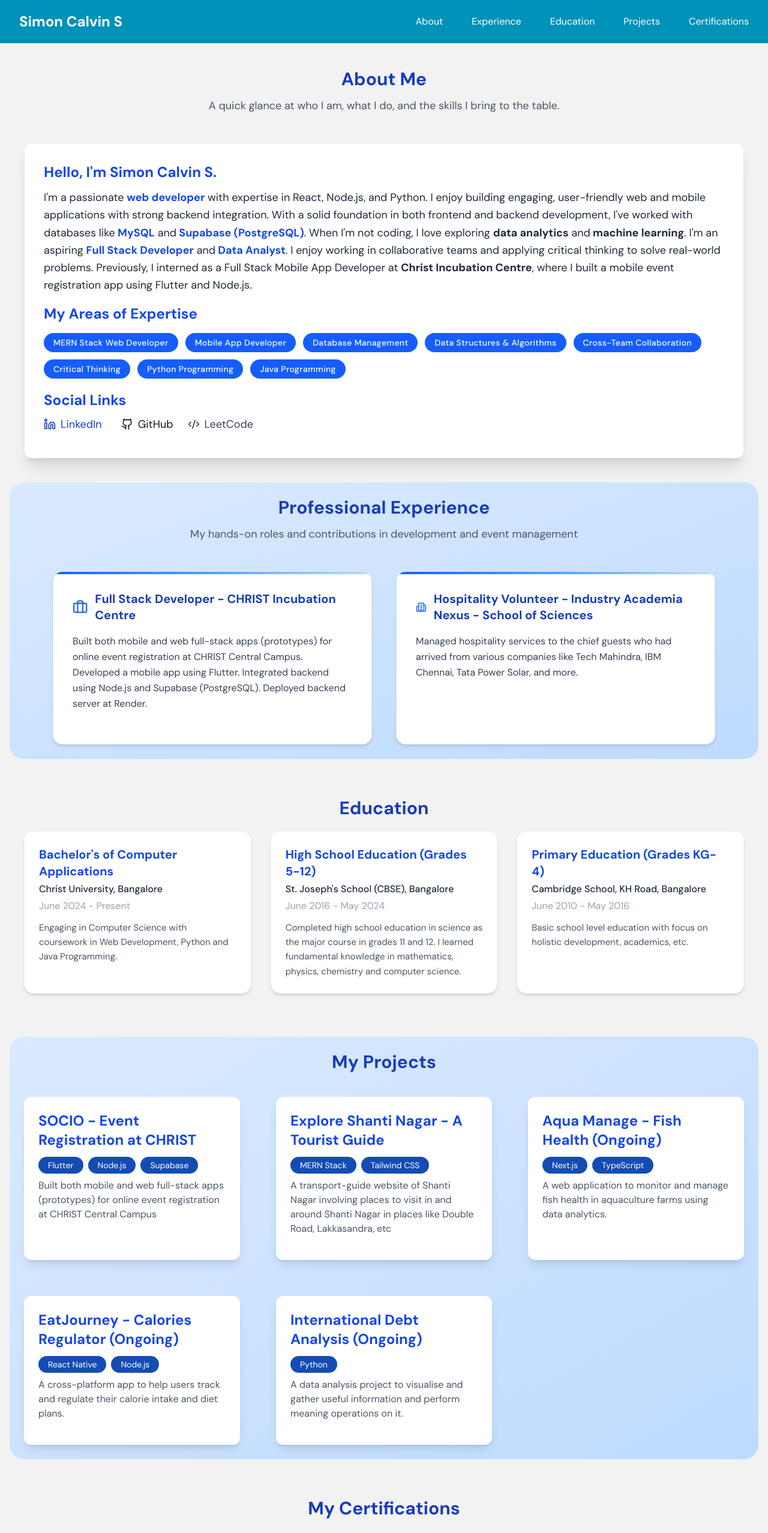
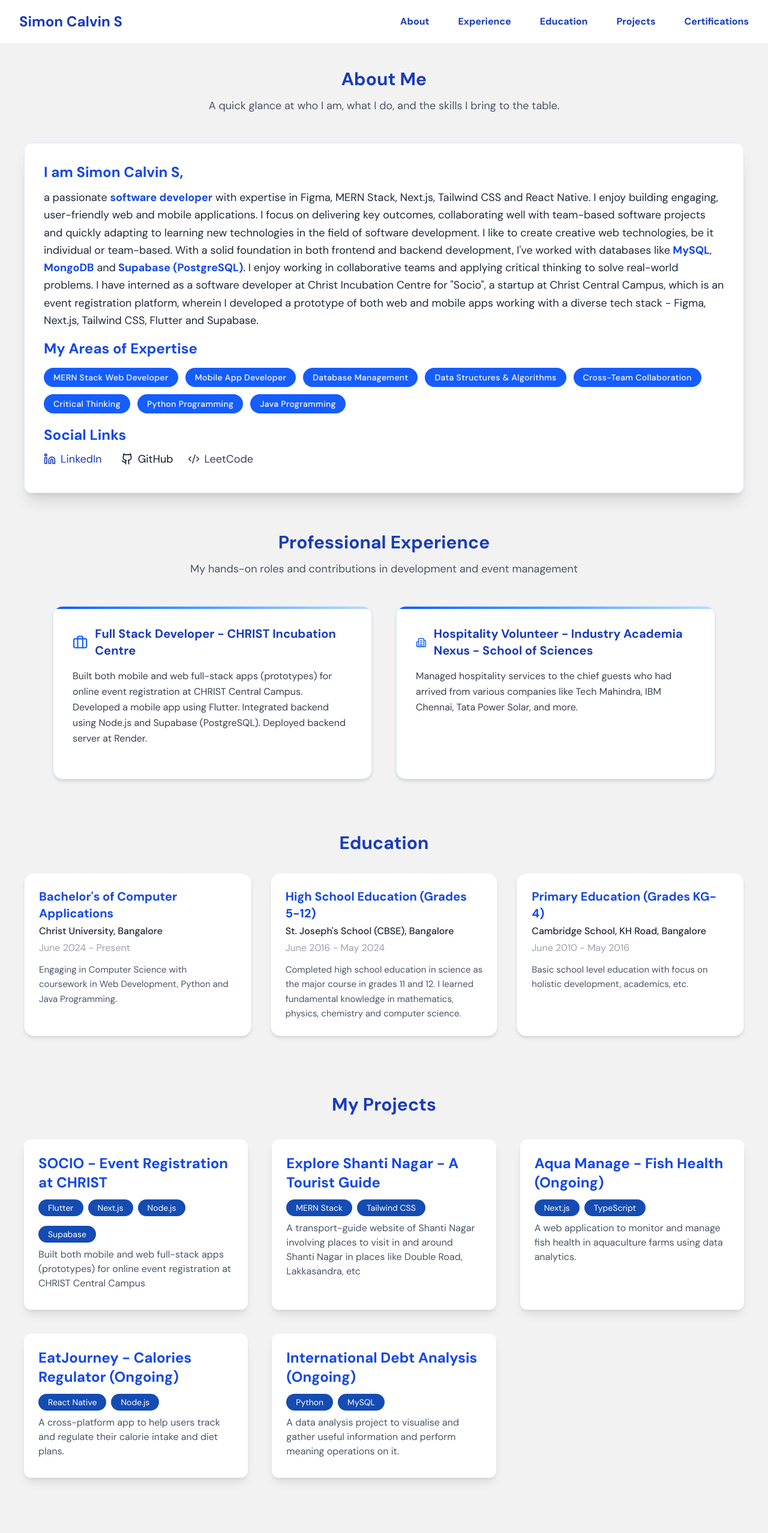
Before and after one commit to SimonCalvinS1/my-portfolio, a React (Vite) app: page / in a window 1280 px wide. Shown: the top 2555 px of the page at 60% size. Built offline with nearby package versions, Linux system fonts and the light colour scheme.

Commit message:
Update UI and minor text changes in about me

```diff
--- a/src/components/AboutMe.jsx
+++ b/src/components/AboutMe.jsx
@@ -18,21 +18,19 @@ function AboutMe() {
         {/* Main Content */}
         <div className="bg-white shadow-xl rounded-xl p-8 border border-blue-100">
           <h2 className="text-2xl font-semibold text-blue-700 mb-3">
-            Hello, I'm Simon Calvin S.
+            I am Simon Calvin S,
           </h2>
           <p className="text-gray-800 text-lg mb-4 leading-relaxed">
-            I'm a passionate <span className="font-semibold text-blue-700">web developer</span> with expertise in React, Node.js, and Python.
-            I enjoy building engaging, user-friendly web and mobile applications with strong backend integration.
+            a passionate <span className="font-semibold text-blue-700">software developer</span> with expertise in Figma, MERN Stack, Next.js, Tailwind CSS and React Native.
+            I enjoy building engaging, user-friendly web and mobile applications. I focus on delivering key outcomes, collaborating well with team-based software projects and
+            quickly adapting to learning new technologies in the field of software development. I like to create creative web technologies, be it individual or team-based.
             With a solid foundation in both frontend and backend development, I've worked with databases like
-            <span className="font-semibold text-blue-700"> MySQL</span> and
+            <span className="font-semibold text-blue-700"> MySQL</span>,
+            <span className="font-semibold text-blue-700"> MongoDB</span> and
             <span className="font-semibold text-blue-700"> Supabase (PostgreSQL)</span>.
-            When I'm not coding, I love exploring <span className="font-semibold">data analytics</span> and
-            <span className="font-semibold"> machine learning</span>.
-            I'm an aspiring <span className="font-semibold text-blue-700">Full Stack Developer</span> and
-            <span className="font-semibold text-blue-700"> Data Analyst</span>.
             I enjoy working in collaborative teams and applying critical thinking to solve real-world problems.
-            Previously, I interned as a Full Stack Mobile App Developer at <span className="font-semibold">Christ Incubation Centre</span>,
-            where I built a mobile event registration app using Flutter and Node.js.
+            I have interned as a software developer at Christ Incubation Centre for "Socio", a startup at Christ Central Campus, which is an event registration platform,
+            wherein I developed a prototype of both web and mobile apps working with a diverse tech stack - Figma, Next.js, Tailwind CSS, Flutter and Supabase.
           </p>
 
           {/* Expertise Section */}
@@ -69,7 +67,7 @@ function AboutMe() {
                 href="https://github.com/SimonCalvinS1"
                 target="_blank"
                 rel="noopener noreferrer"
-                className="flex items-center gap-2 text-gray-900 hover:text-blue-500 transition-colors"
+                className="flex items-center gap-2 text-gray-900 hover:text-gray-500 transition-colors"
               >
                 <p id="experience" className="mt-12"></p>
                 <Github className="w-5 h-5" /> GitHub
--- a/src/components/Certifications.jsx
+++ b/src/components/Certifications.jsx
@@ -7,12 +7,8 @@ const Certifications = () => {
       institution: "Chaitanya Bharathi Institute of Technology, Hyderabad",
     },
     {
-      title: "GameCraft",
-      institution: "CHRIST (Deemed to be University)",
-    },
-    {
-      title: "Fundamentals of Computers and Programming",
-      institution: "CHRIST (Deemed to be University)",
+      title : " Applied Database Systems 23ai - English",
+      institution: "Oracle Academy",
     },
     {
       title: "Java for Beginners",
@@ -25,6 +21,14 @@ const Certifications = () => {
     {
       title: "Introduction to Python",
       institution: "Infosys Springboard",
+    },
+    {
+      title: "GameCraft",
+      institution: "CHRIST (Deemed to be University)",
+    },
+    {
+      title: "Fundamentals of Computers and Programming",
+      institution: "CHRIST (Deemed to be University)",
     },
     {
       title: "Leadership Skills Development 1",
--- a/src/components/Education.jsx
+++ b/src/components/Education.jsx
@@ -29,7 +29,7 @@ const Education = () => {
     <div className="py-16">
       <div className="mx-auto px-6">
         {/* Section Header */}
-        <h1 className="text-3xl font-bold text-center text-blue-800 mb-5">
+        <h1 className="text-3xl font-bold text-center text-blue-800 mb-8">
           Education
         </h1>
 
--- a/src/components/Experience.jsx
+++ b/src/components/Experience.jsx
@@ -18,7 +18,7 @@ function Experience() {
   ];
 
   return (
-    <section className="py-6 mt-4 bg-gradient-to-br from-blue-100 to-blue-200 rounded-3xl">
+    <section className="py-6 mt-4">
       <div className="max-w-6xl mx-auto px-6">
         {/* Header */}
         <header className="text-center mb-12">
--- a/src/components/Footer.jsx
+++ b/src/components/Footer.jsx
@@ -1,39 +1,40 @@
 import React from 'react';
 
 function Footer() {
-  const hrefStyle = "text-white hover:text-orange-500";
+  const hrefStyle = "hover:text-red-700";
+  const headings = "text-lg font-bold mb-2 text-center text-blue-800";
   return (
-    <footer className="bottom-0 w-full bg-cyan-700 py-4">
+    <footer className="bottom-0 w-full bg-white py-4">
       <div className="max-w-6xl mx-auto">
         <div className="grid grid-cols-3 gap-[300px] mb-3">
           {/* Contact Section */}
           <div>
-            <h3 className="text-lg font-bold mb-2 text-white text-center">Contact</h3>
-            <p className="text-white leading-relaxed">
+            <h3 className={headings}>Contact</h3>
+            <p className="leading-relaxed">
               simoncalvin9b@gmail.com
             </p>
           </div>
 
           {/* Social Links Section */}
           <div>
-            <h3 className="text-lg font-bold mb-2 text-white text-center">Social Links</h3>
+            <h3 className={headings}>Social Links</h3>
             <nav className="flex flex-row gap-2">
               <a
                 href="https://www.linkedin.com/in/simon-calvin-s"
                 target="_blank"
                 rel="noopener noreferrer"
-                className={hrefStyle}>
+                className="hover:text-blue-600">
                   LinkedIn
               </a>
-              <span className="text-white">|</span>
+              <span>|</span>
               <a
                 href="https://github.com/SimonCalvinS1"
                 target="_blank"
                 rel="noopener noreferrer"
-                className={hrefStyle}>
+                className="hover:text-gray-500">
                   GitHub
               </a>
-              <span className="text-white">|</span>
+              <span>|</span>
               <a
                 href="https://leetcode.com/u/SimonCalvinS"
                 target="_blank"
@@ -45,16 +46,16 @@ function Footer() {
           </div>
 
           <div>
-            <h3 className="text-lg font-bold mb-2 text-white text-center">Navigate To</h3>
+            <h3 className={headings}>Navigate To</h3>
             <nav className="flex flex-row gap-2">
               <a href="#about" className={hrefStyle}>
                 About
               </a>
-              <span className="text-white">|</span>
+              <span>|</span>
               <a href="#projects" className={hrefStyle}>
                 Projects
               </a>
-              <span className="text-white">|</span>
+              <span>|</span>
               <a href="#experience" className={hrefStyle}>
                 Experience
               </a>
--- a/src/components/Heading.jsx
+++ b/src/components/Heading.jsx
@@ -1,11 +1,11 @@
 import React from 'react';
 
 function Heading() {
-  const hrefStyle = "text-white hover:text-orange-500";
+  const hrefStyle = "text-blue-800 font-semibold hover:text-blue-400";
   return (
-    <header className="fixed top-0 left-0 right-0 h-18 bg-cyan-600 z-[1000]">
+    <header className="bg-white fixed top-0 left-0 right-0 h-18 z-[1000]">
       <div className="max-w-7xl mx-auto h-full flex justify-between items-center px-8">
-        <h1 className="text-white text-2xl font-bold">Simon Calvin S</h1>
+        <h1 className="text-blue-800 text-2xl font-bold">Simon Calvin S</h1>
         <nav className="flex items-center gap-12">
           <a href="#about" className={hrefStyle}>
             About
--- a/src/components/Projects.jsx
+++ b/src/components/Projects.jsx
@@ -6,7 +6,7 @@ function Projects() {
       id: 1,
       title: "SOCIO - Event Registration at CHRIST",
       description: "Built both mobile and web full-stack apps (prototypes) for online event registration at CHRIST Central Campus",
-      tech: ["Flutter", "Node.js", "Supabase"],
+      tech: ["Flutter", "Next.js", "Node.js", "Supabase"],
       link: "#",
     },
     {
@@ -34,17 +34,17 @@ function Projects() {
       id: 5,
       title: "International Debt Analysis (Ongoing)",
       description: "A data analysis project to visualise and gather useful information and perform meaning operations on it.",
-      tech: ["Python"],
+      tech: ["Python", "MySQL"],
       link: "#",
     }
   ];
 
     return (
-    <section className="py-6 mt-2 bg-gradient-to-br from-blue-100 to-blue-200 rounded-3xl">
+    <section className="py-6 mt-2">
       <div className="mx-auto px-6">
         <header className="text-3xl text-center text-blue-800 font-semibold mb-4">My Projects</header>
         <br />
-        <div className="grid grid-cols-1 md:grid-cols-2 lg:grid-cols-3 gap-15">
+        <div className="grid grid-cols-1 md:grid-cols-2 lg:grid-cols-3 gap-10">
           {projects.map((project) => (
             <div key={project.id} className="bg-white rounded-xl shadow-lg overflow-hidden hover:shadow-xl transition-shadow duration-300 flex flex-col">
               <div className="p-6 flex flex-col flex-grow">
@@ -59,7 +59,7 @@ function Projects() {
                     </span>
                   ))}
                 </div>
-                <p className="text-gray-600 mb-4 flex-grow">{project.description}</p>
+                <p className="text-gray-600 mb-2 flex-grow">{project.description}</p>
               </div>
             </div>
           ))}
```
